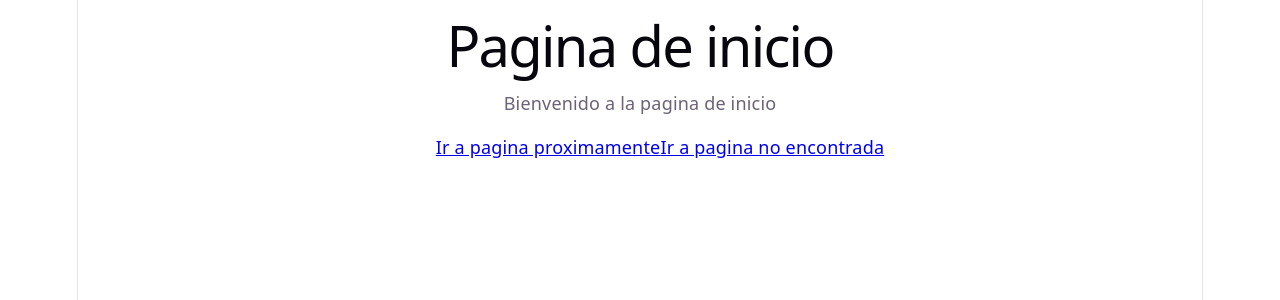
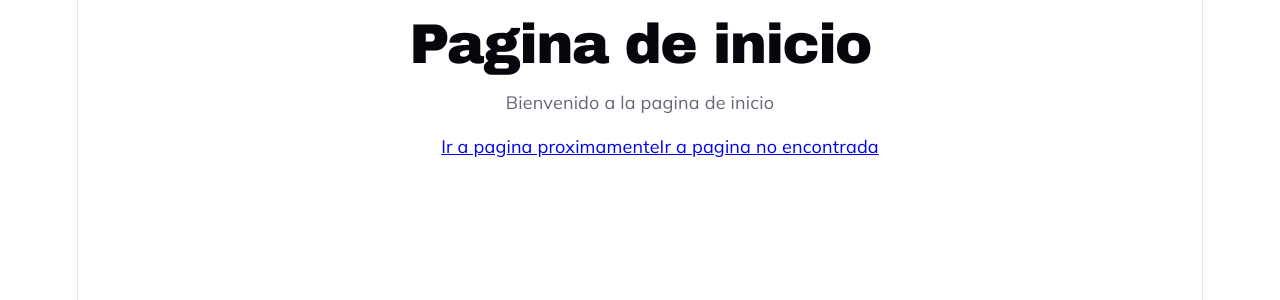
Before and after one commit to Lazheart/DBP-CS2031, a React (Vite) app: page / in a window 1280 px wide. Shown: the top 300 px of the page. Built offline with nearby package versions, Linux system fonts and the light colour scheme.

Commit message:
chore: Remove old fonts

```diff
--- a/src/index.css
+++ b/src/index.css
@@ -1,3 +1,5 @@
+@import url('https://fonts.googleapis.com/css2?family=Archivo+Black&family=Mulish:ital,wght@0,200..1000;1,200..1000&family=Share+Tech&display=swap');
+
 :root {
   --text: #6b6375;
   --text-h: #08060d;
@@ -9,10 +11,13 @@
   --accent-border: rgba(170, 59, 255, 0.5);
   --social-bg: rgba(244, 243, 236, 0.5);
   --shadow:
-    rgba(0, 0, 0, 0.1) 0 10px 15px -3px, rgba(0, 0, 0, 0.05) 0 4px 6px -2px;
+    rgba(0, 0, 0, 0.1) 0 10px 15px -3px,
+    rgba(0, 0, 0, 0.05) 0 4px 6px -2px;
 
-  --sans: system-ui, 'Segoe UI', Roboto, sans-serif;
-  --heading: system-ui, 'Segoe UI', Roboto, sans-serif;
+  /* Typography */
+  --sans: 'Mulish', system-ui, sans-serif;
+  --heading: 'Archivo Black', system-ui, sans-serif;
+  --section: 'Share Tech', system-ui, sans-serif;
   --mono: ui-monospace, Consolas, monospace;
 
   font: 18px/145% var(--sans);
@@ -42,7 +47,8 @@
     --accent-border: rgba(192, 132, 252, 0.5);
     --social-bg: rgba(47, 48, 58, 0.5);
     --shadow:
-      rgba(0, 0, 0, 0.4) 0 10px 15px -3px, rgba(0, 0, 0, 0.25) 0 4px 6px -2px;
+      rgba(0, 0, 0, 0.4) 0 10px 15px -3px,
+      rgba(0, 0, 0, 0.25) 0 4px 6px -2px;
   }
 
   #social .button-icon {
@@ -66,35 +72,57 @@ body {
   margin: 0;
 }
 
-h1,
-h2 {
+/* Main title */
+h1 {
   font-family: var(--heading);
-  font-weight: 500;
+  font-weight: 400;
   color: var(--text-h);
-}
-
-h1 {
   font-size: 56px;
   letter-spacing: -1.68px;
   margin: 32px 0;
+
   @media (max-width: 1024px) {
     font-size: 36px;
     margin: 20px 0;
   }
 }
+
+/* Section titles / subtitles */
+h2,
+h3 {
+  font-family: var(--section);
+  font-weight: 400;
+  color: var(--text-h);
+}
+
 h2 {
   font-size: 24px;
   line-height: 118%;
   letter-spacing: -0.24px;
   margin: 0 0 8px;
+
   @media (max-width: 1024px) {
     font-size: 20px;
   }
 }
+
+h3 {
+  font-size: 20px;
+  line-height: 120%;
+  margin: 0 0 8px;
+
+  @media (max-width: 1024px) {
+    font-size: 18px;
+  }
+}
+
+/* Normal content */
 p {
+  font-family: var(--sans);
   margin: 0;
 }
 
+/* Code and counters */
 code,
 .counter {
   font-family: var(--mono);
```
